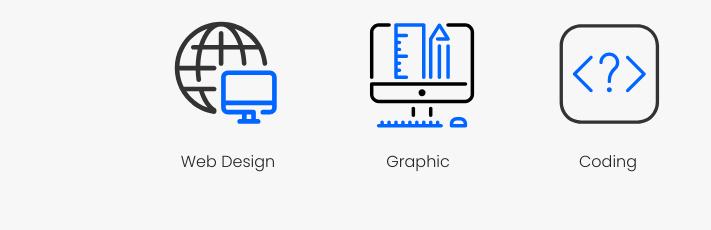
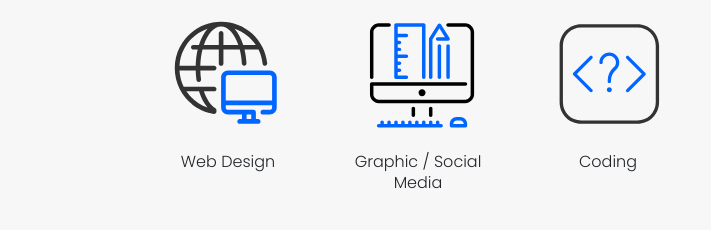
Before and after one commit to klvntss/page, a plain HTML site: page index.html in a window 1280 px wide. Shown: the part 1880-2110 px from the top of the page, 317-1028 px from the left. Drawn offline with nearby package versions, Linux system fonts and the light colour scheme.

Commit message:
Update index.html
social media design

```diff
--- a/index.html
+++ b/index.html
@@ -185,7 +185,7 @@ https://www.jobstreet.com.my/en/job-search/laravel-jobs-in-kuala-lumpur/3/?salar
             <a href="portfolio_graphic.html">
             <img src="img/portfolio/icon_design.svg"  class="img-fluid">
             <div class=" p-2">
-            <p class="text-dark">Graphic</p>
+            <p class="text-dark">Graphic / Social Media</p>
             </div>
 			</a>
             </div>
```
